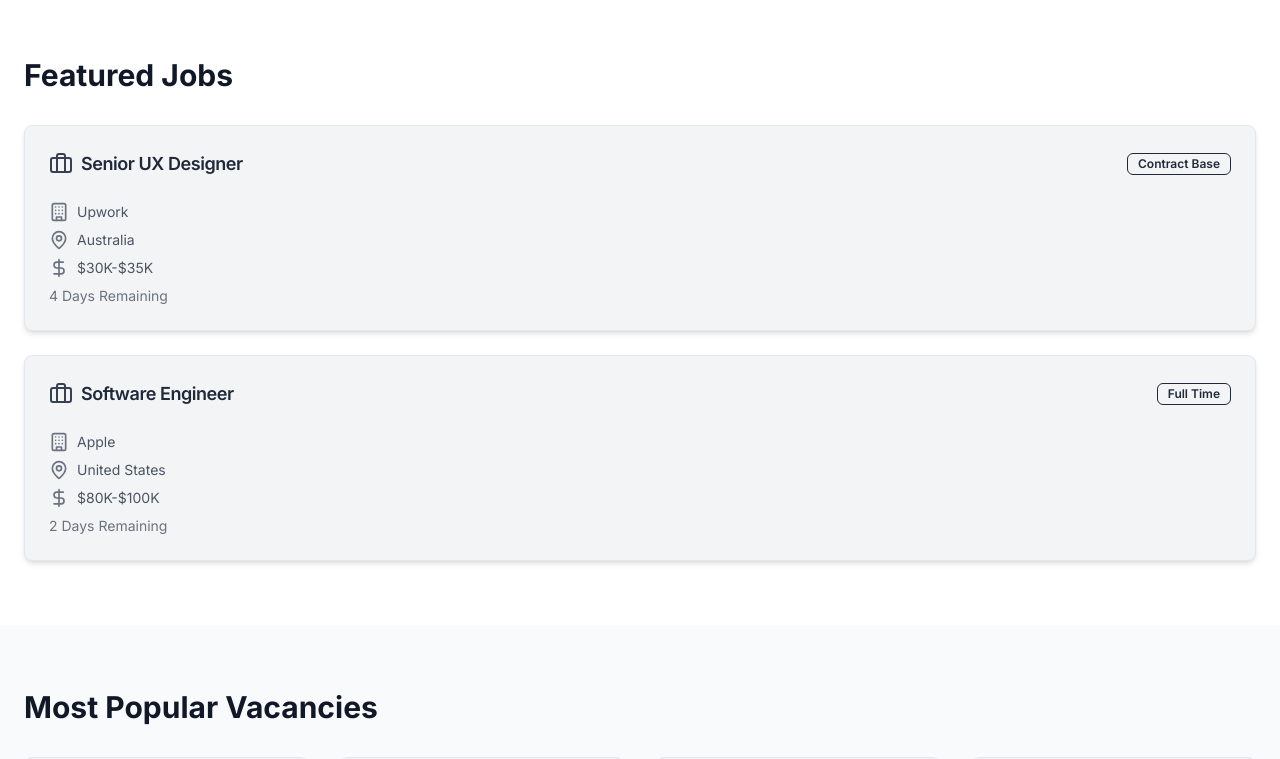
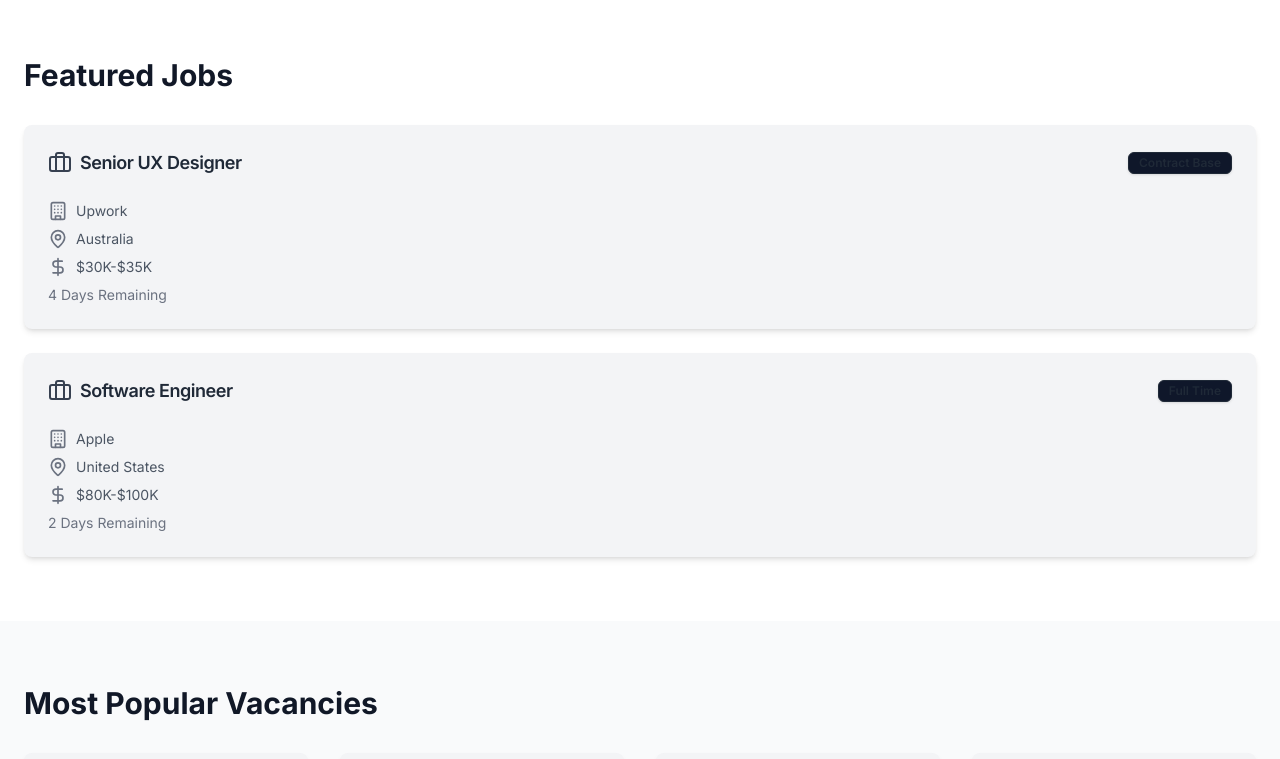
Before and after one commit to 01shrvan/Ascend1, a React (Vite) app: page / in a window 1280 px wide. Shown: the part 880-1639 px from the top of the page. Built offline with nearby package versions, Linux system fonts and the light colour scheme.

Commit message:
updated cards

```diff
--- a/package.json
+++ b/package.json
@@ -33,8 +33,8 @@
     "eslint-plugin-react-hooks": "^5.1.0-rc.0",
     "eslint-plugin-react-refresh": "^0.4.9",
     "globals": "^15.9.0",
-    "postcss": "^8.4.45",
-    "tailwindcss": "^3.4.10",
+    "postcss": "^8.4.47",
+    "tailwindcss": "^3.4.12",
     "vite": "^5.4.1"
   }
 }
--- a/src/components/ui/card.jsx
+++ b/src/components/ui/card.jsx
@@ -6,7 +6,7 @@ const Card = React.forwardRef(({ className, ...props }, ref) => (
   <div
     ref={ref}
     className={cn(
-      "rounded-xl border border-slate-200 bg-white text-slate-950 shadow dark:border-slate-800 dark:bg-slate-950 dark:text-slate-50",
+      "rounded-xl text-slate-950  dark:bg-slate-100",
       className
     )}
     {...props} />
--- a/src/pages/LandingPage.jsx
+++ b/src/pages/LandingPage.jsx
@@ -227,10 +227,7 @@ export default function LandingPage() {
                           {job.title}
                         </CardTitle>
                       </div>
-                      <Badge
-                        variant="outline"
-                        className="text-gray-800 border-gray-800"
-                      >
+                      <Badge className="text-gray-800 border-gray-800">
                         {job.type}
                       </Badge>
                     </div>
```
Also changed, not shown: components.json (deleted), src/App.css (added), 1 other file (tests, documents, lock files or other folders).
